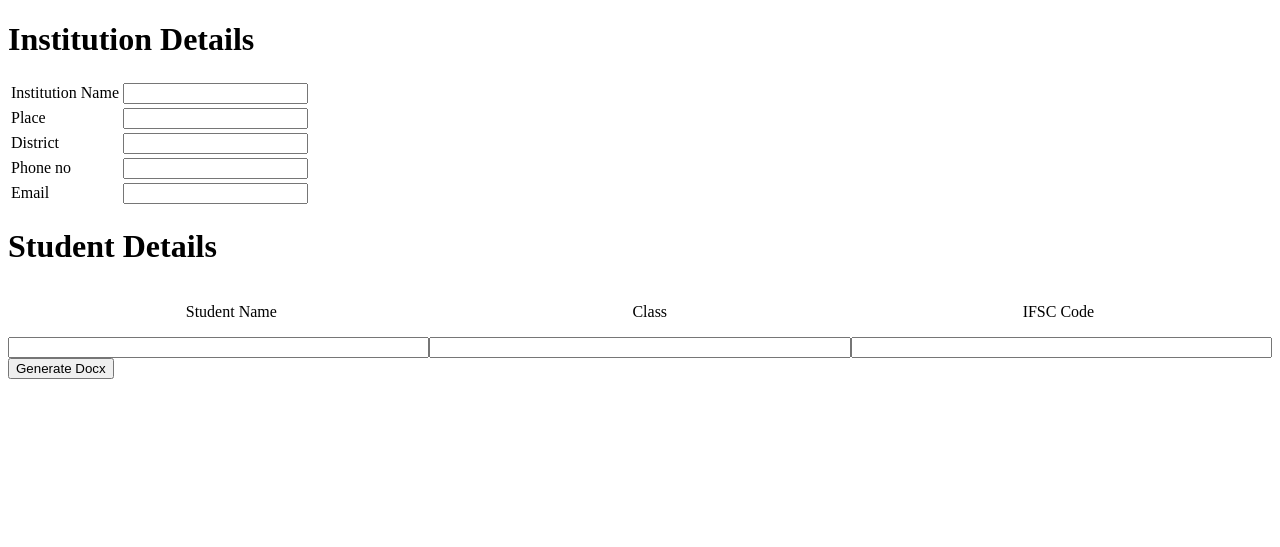
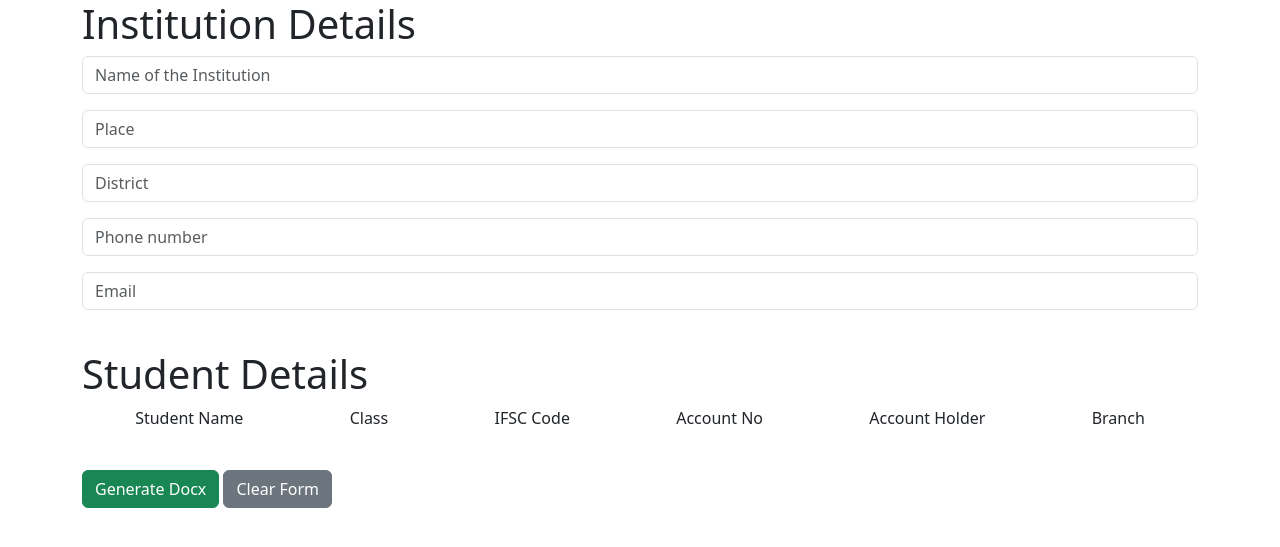
Before and after one commit to MidHunterX/Automated-Data-Processor, a Django app: template create_forms/create/templates/generate_docx.html in a window 1280 px wide. Shown: the top 547 px of the page. Run offline with Django 4.2, Linux system fonts and the light colour scheme; the template is opened without the code that fills it: values that come from a table or form of the project are taken from there, others are empty; some libraries are stand-ins or nearby versions.

Commit message:
✍️ Finalised Create_Forms

```diff
--- a/create_forms/create/forms.py
+++ b/create_forms/create/forms.py
@@ -18,7 +18,19 @@
 class StudentForm(forms.ModelForm):
     class Meta:
         model = Student
-        fields = ['student_name', 'student_class', 'student_ifsc']
+        fields = [
+            'student_name',
+            'student_class',
+            'student_ifsc',
+            'student_account',
+            'student_holder',
+            'student_branch',
+        ]
 
 
-StudentFormSet = forms.inlineformset_factory(Institution, Student, form=StudentForm, extra=12)
+StudentFormSet = forms.inlineformset_factory(
+    Institution, Student,
+    form=StudentForm,
+    extra=12,
+    can_delete=False
+)
--- a/create_forms/create/models.py
+++ b/create_forms/create/models.py
@@ -3,14 +3,17 @@
 
 class Institution(models.Model):
     name = models.CharField(max_length=100)
-    place = models.CharField(max_length=100)
-    district = models.CharField(max_length=100)
-    phone_no = models.CharField(max_length=100)
-    email = models.EmailField()
+    place = models.CharField(max_length=100, blank=True)
+    district = models.CharField(max_length=100, blank=True)
+    phone_no = models.CharField(max_length=100, blank=True)
+    email = models.EmailField(blank=True)
 
 
 class Student(models.Model):
     institution = models.ForeignKey(Institution, on_delete=models.CASCADE)
-    student_name = models.CharField(max_length=100)
+    student_name = models.CharField(max_length=50)
     student_class = models.CharField(max_length=50)
-    student_ifsc = models.CharField(max_length=20)
+    student_ifsc = models.CharField(max_length=50)
+    student_account = models.CharField(max_length=50)
+    student_holder = models.CharField(max_length=50)
+    student_branch = models.CharField(max_length=50)
--- a/create_forms/create/templates/generate_docx.html
+++ b/create_forms/create/templates/generate_docx.html
@@ -1,68 +1,73 @@
 <!doctype html>
 <html>
+
   <head>
 
     <title>Generate Docx</title>
     <style>
-        /* Add custom CSS styles */
-        .form-row {
-            display: flex;
-            justify-content: space-around;
-        }
-
-        .form-row label, .form-row input {
+        .custom-form-row label, .custom-form-row input {
             flex: 1;
-            /* margin-right: 10px; */
         }
     </style>
+    {% load bootstrap5 %}
+    {% bootstrap_css %}
+    {% bootstrap_javascript %}
 
   </head>
 
   <body>
-    <form method="post" enctype="multipart/form-data">
+
+    <form class="container" id="generateDocxForm" method="post" enctype="multipart/form-data">
       {% csrf_token %}
 
+      <!-- {{ institution_form.as_p }} -->
       <h1>Institution Details</h1>
-      <table>
-        <tr>
-          <td>Institution Name</td>
-          <td>{{ institution_form.name }}</td>
-        </tr>
-        <tr>
-          <td>Place</td>
-          <td>{{ institution_form.place }}</td>
-        </tr>
-        <tr>
-          <td>District</td>
-          <td>{{ institution_form.district }}</td>
-        </tr>
-        <tr>
-          <td>Phone no</td>
-          <td>{{ institution_form.phone_no }}</td>
-        </tr>
-        <tr>
-          <td>Email</td>
-          <td>{{ institution_form.email }}</td>
-        </tr>
-      </table>
+      {% bootstrap_field institution_form.name show_label=False %}
+      {% bootstrap_field institution_form.place show_label=False %}
+      {% bootstrap_field institution_form.district show_label=False %}
+      {% bootstrap_field institution_form.phone_no show_label=False %}
+      {% bootstrap_field institution_form.email show_label=False %}
 
-      <!-- {{ institution_form.as_p }} -->
+      <br>
 
       <h1>Student Details</h1>
 
-      <div class="form-row">
+      <div class="d-flex justify-content-around">
         <p>Student Name</p>
         <p>Class</p>
         <p>IFSC Code</p>
+        <p>Account No</p>
+        <p>Account Holder</p>
+        <p>Branch</p>
       </div>
 
-      <div class="form-row">
-          {{ student_form.student_name }}
-          {{ student_form.student_class }}
-          {{ student_form.student_ifsc }}
+      {{ student_formset.management_form }}
+      {% for form in student_formset.forms %}
+
+      <div class="d-flex justify-content-around custom-form-row">
+        {{ form.student_name }}
+        {{ form.student_class }}
+        {{ form.student_ifsc }}
+        {{ form.student_account }}
+        {{ form.student_holder }}
+        {{ form.student_branch }}
       </div>
 
-      <button type="submit">Generate Docx</button>
+      {% endfor %}
+
+      <br>
+
+      <button type="submit" class="btn btn-success">Generate Docx</button>
+      <button type="button" class="btn btn-secondary" onclick="clearForm()">Clear Form</button>
+
     </form>
+
+
+    <script>
+    function clearForm() {
+      document.getElementById("generateDocxForm").reset();
+    }
+    </script>
+
   </body>
 </html>
--- a/create_forms/form_creator/settings.py
+++ b/create_forms/form_creator/settings.py
@@ -38,6 +38,7 @@
     'django.contrib.messages',
     'django.contrib.staticfiles',
     'create',
+    'bootstrap5',
 ]
 
 MIDDLEWARE = [
```
Also changed, not shown: create_forms/create/views.py (+35 -22 lines), create_forms/create/migrations/0001_initial.py (added), create_forms/create/migrations/0002_alter_institution_district_alter_institution_email_and_more.py (added), create_forms/create/migrations/0003_student_student_account_student_student_branch_and_more.py (added).
